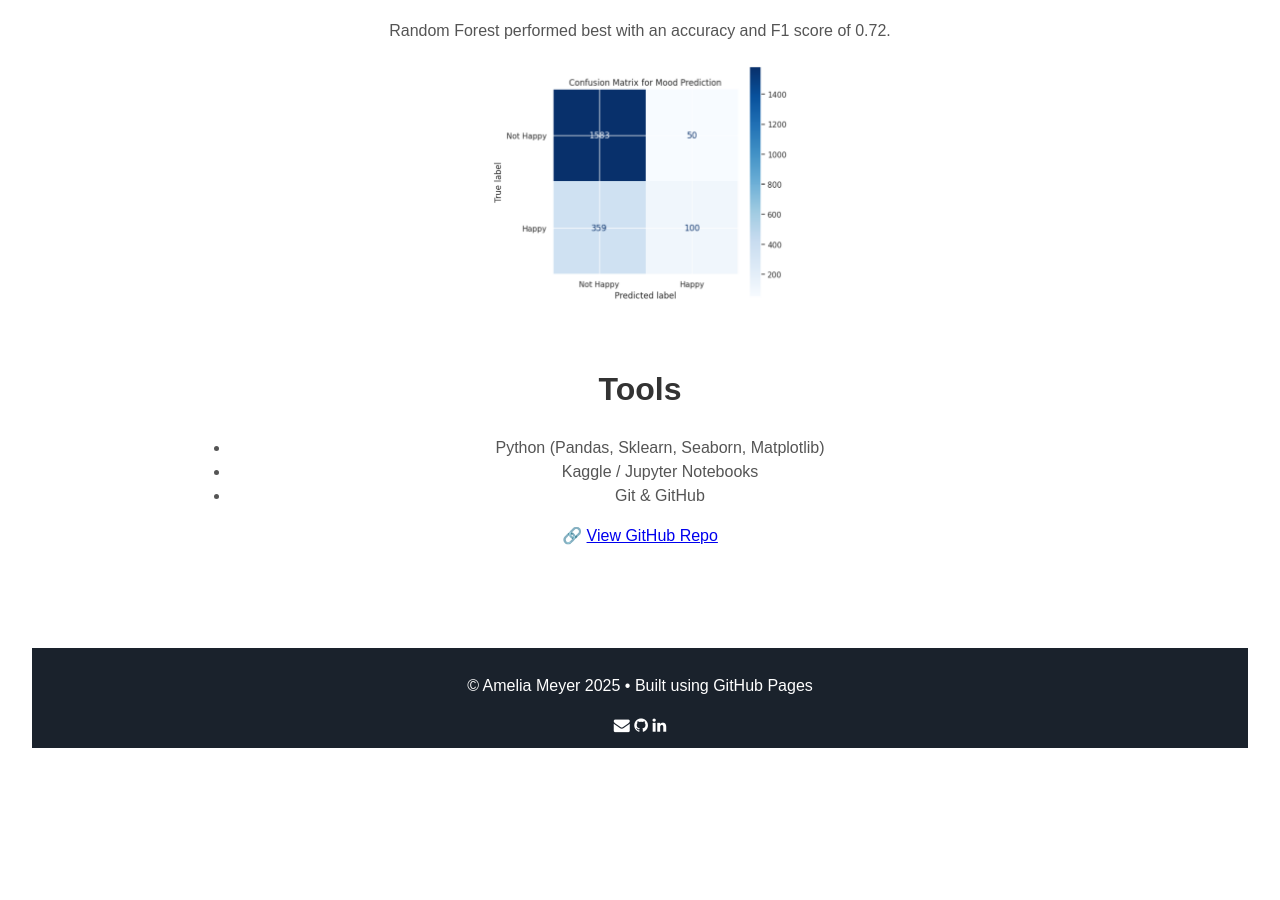
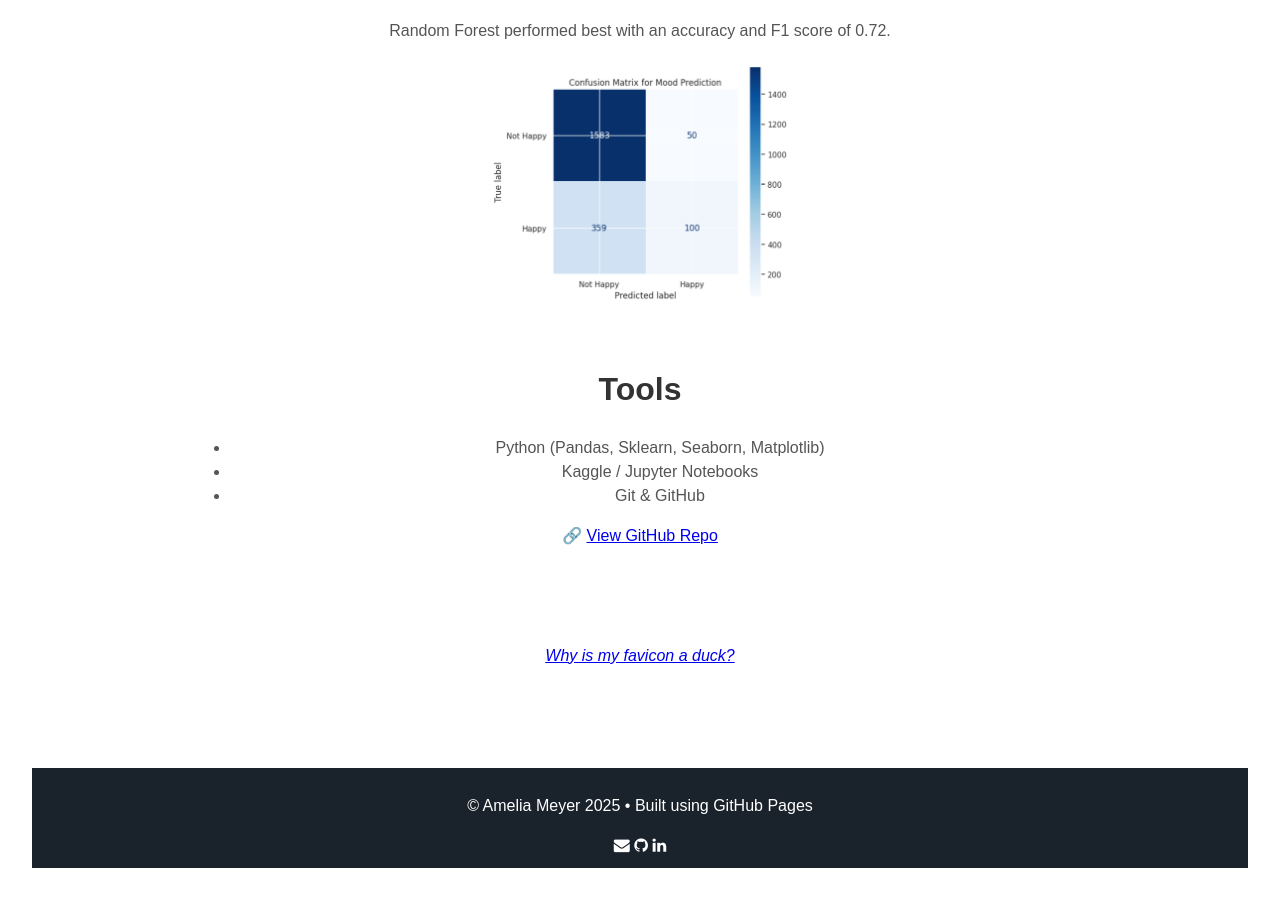
Before and after one commit to ameliameyer/home_, a Jekyll site: the page built from projects/mood_prediction.html, in a window 1280 px wide and 900 px high, scrolled down 803 px. Built offline with Jekyll 4.4.1, drawn with Linux system fonts in a browser that asks for light colours; before the commit the page ends 1583 px from its top, so only the background shows below that.

Commit message:
Update mood_prediction.html

```diff
--- a/projects/mood_prediction.html
+++ b/projects/mood_prediction.html
@@ -40,3 +40,8 @@ permalink: /mood_prediction/
     🔗 <a href="https://github.com/ameliameyer/mood_prediction" target="_blank">View GitHub Repo</a>
   </p>
 </div>
+
+<br><br>
+<div style="text-align: center; margin-top: 2rem; font-style: italic; color: #555;">
+<a href="https://rubberduckdebugging.com/" target="_blank">Why is my favicon a duck?</a>
+</div>
```
